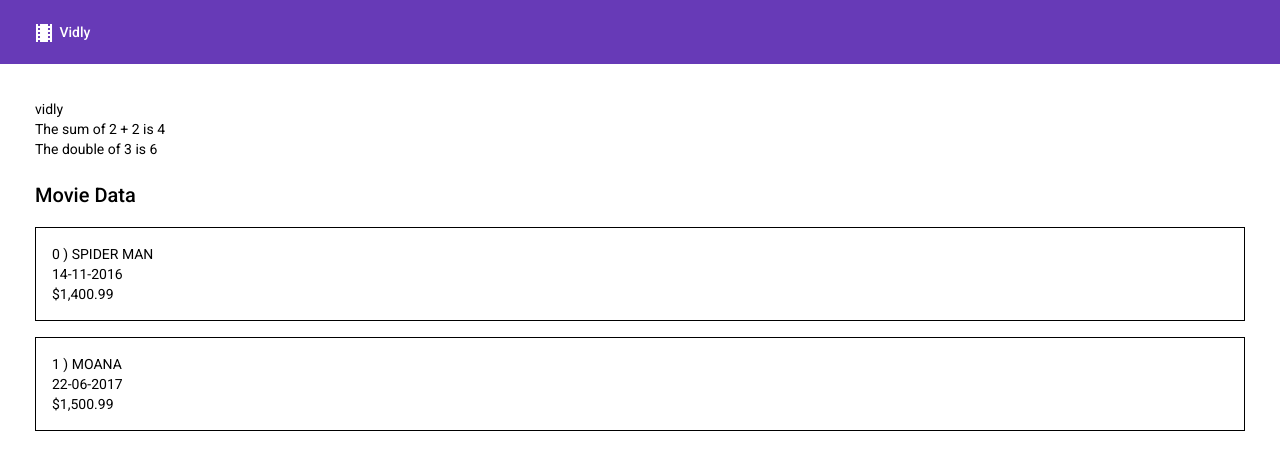
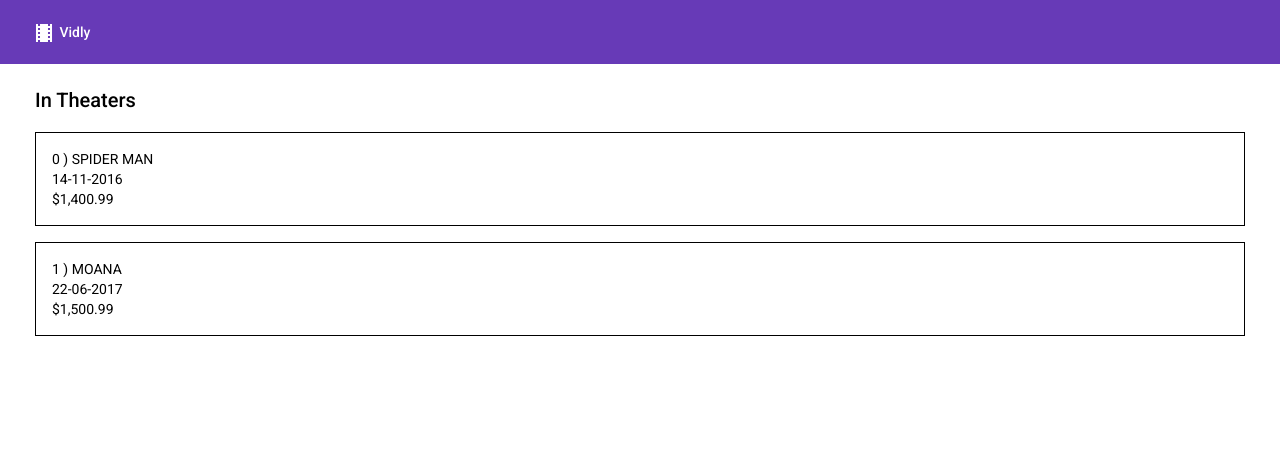
Before and after one commit to codewire8/vidly, an Angular app: page / in a window 1280 px wide. Shown: the top 470 px of the page. Built offline with nearby package versions, Linux system fonts and the light colour scheme.

Commit message:
Component

```diff
--- a/src/app/app.component.css
+++ b/src/app/app.component.css
@@ -1,9 +1,3 @@
 .container {
-  margin: 35px;
+  margin: 20px 35px;
 }
-
-.movie-container {
-  border: 1px solid black;
-  margin-bottom: 1rem;
-  padding: 1rem;
-}
--- a/src/app/app.component.html
+++ b/src/app/app.component.html
@@ -1,28 +1,5 @@
 <app-menu></app-menu>
-
 <div class="container">
-  <div>
-    {{ title }}
-  </div>
-  <div>The sum of 2 + 2 is {{ 2 + 2 }}</div>
-  <div>The double of 3 is {{ duplicateNumber(3) }}</div>
-  <br />
-  <h2>Movie Data</h2>
-  <div *ngIf="movies?.length === 0">
-    There are no records to display
-  </div>
-  <img
-    *ngIf="!movies"
-    src="https://media0.giphy.com/media/3oEjI6SIIHBdRxXI40/giphy.gif?cid=ecf05e471280620nj00q00euy6ak3q396ovfo3c780p54bxn&rid=giphy.gif&ct=g"
-    alt=""
-  />
-  <div *ngFor="let movie of movies; let index = index" class="movie-container">
-    <div>{{ index }} ) {{ movie.title | uppercase }}</div>
-    <div>
-      {{ movie.releaseDate | date: "dd-MM-yyyy" }}
-    </div>
-    <div>
-      {{ movie.price | currency }}
-    </div>
-  </div>
+  <h2>In Theaters</h2>
+  <app-movies-list></app-movies-list>
 </div>
--- a/src/app/app.component.ts
+++ b/src/app/app.component.ts
@@ -7,20 +7,7 @@ import { Component, OnInit } from '@angular/core';
 })
 export class AppComponent implements OnInit {
   ngOnInit(): void {
-    setTimeout(() => {
-      this.movies = [
-        {
-          title: 'Spider Man',
-          releaseDate: new Date('2016-11-14'),
-          price: 1400.99,
-        },
-        {
-          title: 'Moana',
-          releaseDate: new Date('2017-06-22'),
-          price: 1500.99,
-        },
-      ];
-    }, 1000);
+
   }
 
   title = 'vidly';
--- a/src/app/app.module.ts
+++ b/src/app/app.module.ts
@@ -7,9 +7,10 @@ import { BrowserAnimationsModule } from '@angular/platform-browser/animations';
 
 import { MaterialModule } from './material/material.module';
 import { MenuComponent } from './menu/menu.component';
+import { MoviesListComponent } from './movies/movies-list/movies-list.component';
 
 @NgModule({
-  declarations: [AppComponent, MenuComponent],
+  declarations: [AppComponent, MenuComponent, MoviesListComponent],
   imports: [
     BrowserModule,
     AppRoutingModule,
--- /dev/null
+++ b/src/app/movies/movies-list/movies-list.component.css
@@ -0,0 +1,5 @@
+.movie-container {
+    border: 1px solid black;
+    margin-bottom: 1rem;
+    padding: 1rem;
+  }
--- /dev/null
+++ b/src/app/movies/movies-list/movies-list.component.html
@@ -0,0 +1,15 @@
+<div *ngIf="movies?.length === 0">There are no records to display</div>
+<img
+  *ngIf="!movies"
+  src="https://media0.giphy.com/media/3oEjI6SIIHBdRxXI40/giphy.gif?cid=ecf05e471280620nj00q00euy6ak3q396ovfo3c780p54bxn&rid=giphy.gif&ct=g"
+  alt=""
+/>
+<div *ngFor="let movie of movies; let index = index" class="movie-container">
+  <div>{{ index }} ) {{ movie.title | uppercase }}</div>
+  <div>
+    {{ movie.releaseDate | date: "dd-MM-yyyy" }}
+  </div>
+  <div>
+    {{ movie.price | currency }}
+  </div>
+</div>
--- /dev/null
+++ b/src/app/movies/movies-list/movies-list.component.ts
@@ -0,0 +1,30 @@
+import { Component, OnInit } from '@angular/core';
+
+@Component({
+  selector: 'app-movies-list',
+  templateUrl: './movies-list.component.html',
+  styleUrls: ['./movies-list.component.css']
+})
+export class MoviesListComponent implements OnInit {
+
+  constructor() { }
+
+  ngOnInit(): void {
+    setTimeout(() => {
+      this.movies = [
+        {
+          title: 'Spider Man',
+          releaseDate: new Date('2016-11-14'),
+          price: 1400.99,
+        },
+        {
+          title: 'Moana',
+          releaseDate: new Date('2017-06-22'),
+          price: 1500.99,
+        },
+      ];
+    }, 1000);
+  }
+  movies;
+
+}
```
